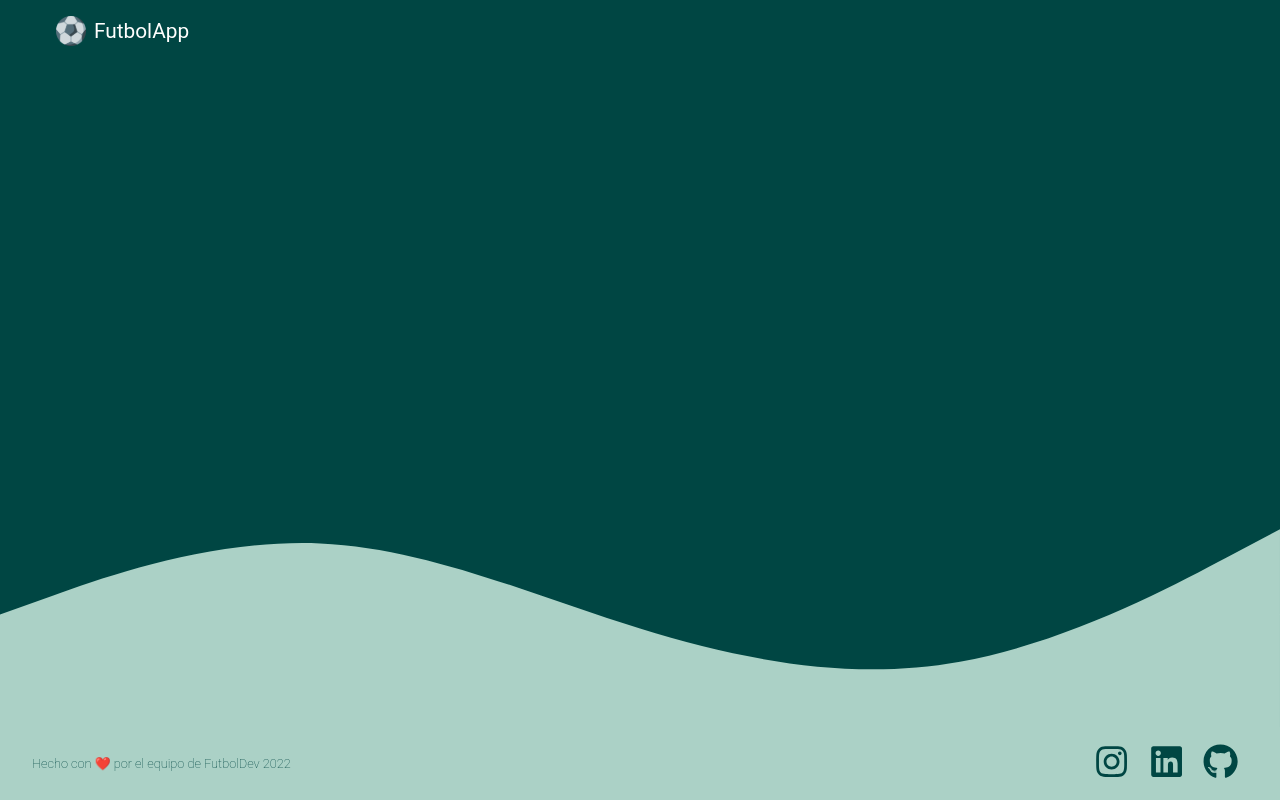
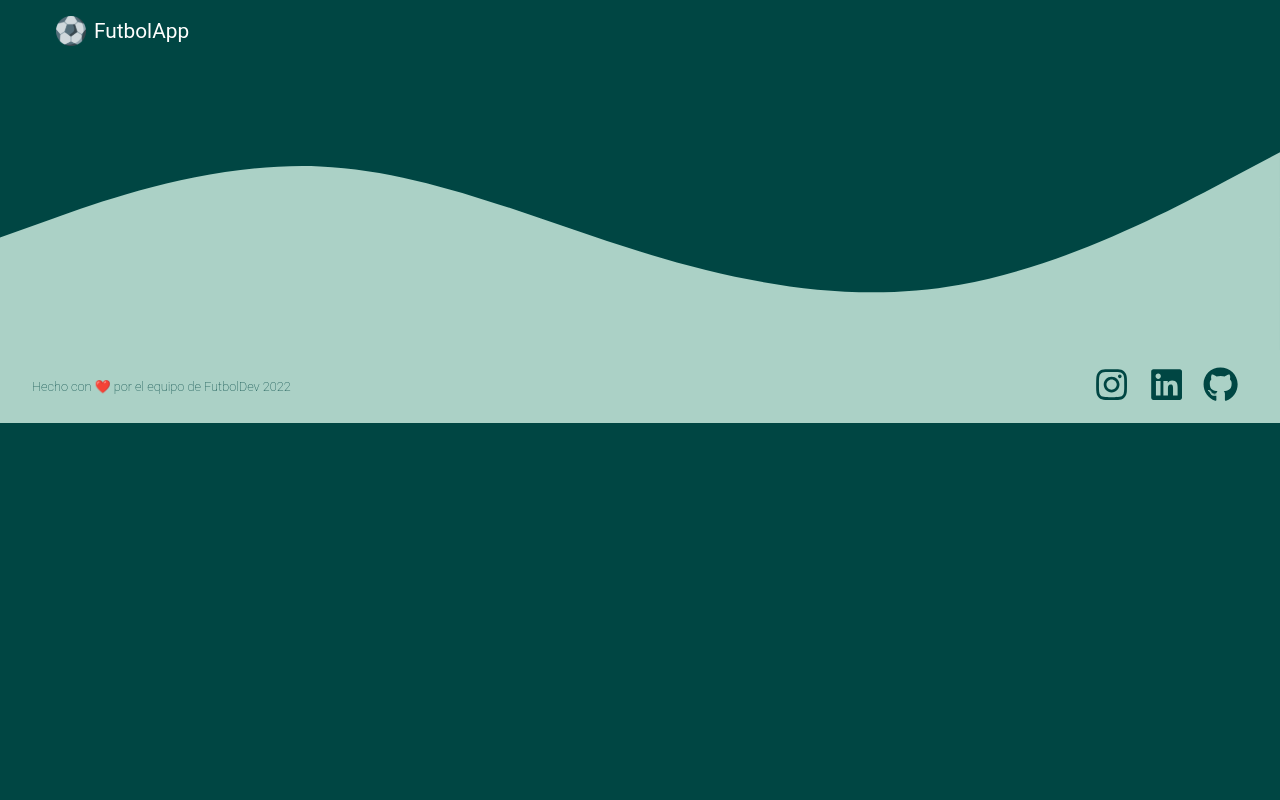
Before and after one commit to macbenites/pg-frontend, a React (Create React App) app: page / in a window 1280 px wide. Built offline with nearby package versions, Linux system fonts and the light colour scheme.

Commit message:
Wrapper.js unit fix

```diff
--- a/src/Styles/Wrapper.js
+++ b/src/Styles/Wrapper.js
@@ -12,5 +12,5 @@ export const Container = styled.div`
   display: flex;
   flex-direction: column;
   width: 100%;
-  min-height: 100vh;
+  min-height: 100uvh;
 `;
```
